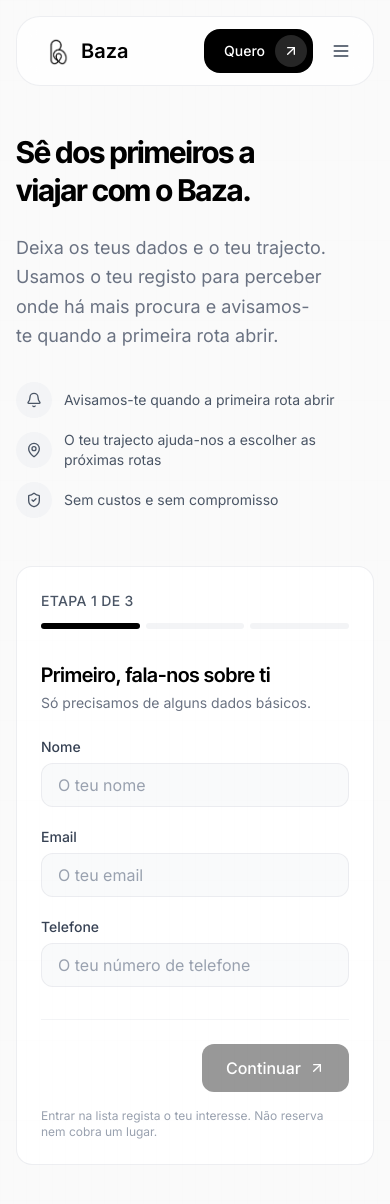
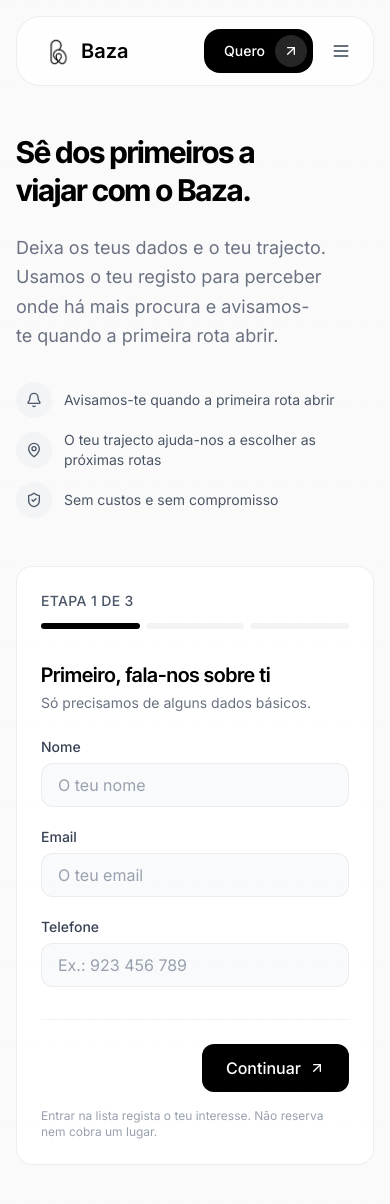
Before and after one commit to B4hza/b4hza-landing-page, a Next.js app: page /waitlist in a window 390 px wide. Shown: the top 1204 px of the page. Built offline with nearby package versions, Linux system fonts and the light colour scheme.

Commit message:
fix(waitlist): corrige ecrã de sucesso invertido e melhora feedback do formulário

```diff
--- a/src/app/waitlist/page.tsx
+++ b/src/app/waitlist/page.tsx
@@ -1,23 +1,25 @@
 "use client"
 
-import { useState } from "react"
+import { useEffect, useRef, useState } from "react"
 import {
+  AlertCircle,
   ArrowLeft,
   ArrowUpRight,
   Bell,
   Check,
   CarFront,
+  Loader2,
   MapPin,
   ShieldCheck,
   User,
   type LucideIcon,
 } from "lucide-react"
-import Link from "next/link"
 
 const ENDPOINT =
   "https://script.google.com/macros/s/AKfycbz2HdwAsgHKhwNJTU0F97WA-XYtHBG1OdG2zkLW7rEvVbs5xudbYNGO2EGHC2H3e3yoeg/exec"
 
 const TOTAL_STEPS = 3
+const SUBMIT_TIMEOUT_MS = 15000
 
 const initialData = {
   name: "",
@@ -42,6 +44,8 @@
 }
 
 type FormData = typeof initialData
+type FieldName = keyof FormData
+type Errors = Partial<Record<FieldName, string>>
 
 const roles: { value: string; label: string; hint: string; icon: LucideIcon }[] = [
   { value: "passenger", label: "Passageiro", hint: "Faço o mesmo trajecto com frequência", icon: User },
@@ -57,22 +61,114 @@
 const eyebrow = "text-sm font-medium text-gray-600 uppercase tracking-wide"
 
 const fieldClass =
-  "h-11 w-full min-w-0 appearance-none rounded-xl border border-gray-200/70 bg-gray-50 px-4 text-base text-gray-900 outline-none transition-colors placeholder:text-gray-400 hover:border-gray-300 focus:border-black focus:bg-white focus:ring-1 focus:ring-black"
+  "h-11 w-full min-w-0 appearance-none rounded-xl border bg-gray-50 px-4 text-base text-gray-900 outline-none transition-colors placeholder:text-gray-400 focus:bg-white focus:ring-1 disabled:cursor-not-allowed disabled:opacity-60"
+
+const fieldNormal =
+  "border-gray-200/70 hover:border-gray-300 focus:border-black focus:ring-black"
+
+const fieldInvalid =
+  "border-red-400 bg-red-50/40 hover:border-red-400 focus:border-red-500 focus:ring-red-500"
 
 const labelClass = "mb-1.5 block text-sm font-medium text-gray-700"
+
+/* ------------------------------ Validação ------------------------------ */
+
+const EMAIL_RE = /^[^\s@]+@[^\s@]+\.[^\s@]{2,}$/
+
+// Aceita "923 456 789", "+244 923 456 789", "00244923456789"
+function normalizePhone(raw: string) {
+  return raw.replace(/[\s\-().]/g, "").replace(/^(\+|00)?244/, "")
+}
+
+const stepFields = (step: number, role: string): FieldName[] => {
+  if (step === 1) return ["name", "email", "phone"]
+  if (step === 2) return ["role"]
+  if (role === "passenger") {
+    return ["origin", "destination", "departureTime", "returnTime", "frequency"]
+  }
+  if (role === "driver") {
+    return [
+      "driverOrigin",
+      "driverDestination",
+      "driverStartTime",
+      "driverEndTime",
+      "vehicleCapacity",
+      "availability",
+    ]
+  }
+  return []
+}
+
+function validate(d: FormData, fields: FieldName[]): Errors {
+  const errors: Errors = {}
+  const empty = (k: FieldName) => d[k].trim() === ""
+
+  for (const k of fields) {
+    if (empty(k)) {
+      errors[k] =
+        k === "role"
+          ? "Escolhe uma opção para continuar."
+          : k === "frequency" || k === "vehicleCapacity" || k === "availability"
+            ? "Seleciona uma opção."
+            : k.toLowerCase().includes("time") || k.toLowerCase().includes("starttime") || k.toLowerCase().includes("endtime")
+              ? "Indica uma hora."
+              : "Este campo é obrigatório."
+    }
+  }
+
+  if (fields.includes("name") && !errors.name && d.name.trim().length < 2) {
+    errors.name = "Escreve o teu nome."
+  }
+
+  if (fields.includes("email") && !errors.email && !EMAIL_RE.test(d.email.trim())) {
+    errors.email = "Este email não parece válido. Ex.: nome@exemplo.com"
+  }
+
+  if (fields.includes("phone") && !errors.phone && !/^9\d{8}$/.test(normalizePhone(d.phone))) {
+    errors.phone = "Usa 9 dígitos, a começar por 9. Ex.: 923 456 789"
+  }
+
+  return errors
+}
+
+/* ------------------------------ Componentes ------------------------------ */
+
+function FieldError({ id, message }: { id: string; message?: string }) {
+  if (!message) return null
+  return (
+    <p id={`${id}-error`} className="mt-1.5 flex items-start gap-1.5 text-sm text-red-600">
+      <AlertCircle className="mt-0.5 h-3.5 w-3.5 shrink-0" aria-hidden="true" />
+      {message}
+    </p>
+  )
+}
 
 function Field({
   label,
   id,
+  error,
   className = "",
   ...props
-}: { label: string; id: string } & React.InputHTMLAttributes<HTMLInputElement>) {
+}: {
+  label: string
+  id: string
+  error?: string
+} & React.InputHTMLAttributes<HTMLInputElement>) {
   return (
     <div className="min-w-0">
       <label htmlFor={id} className={labelClass}>
         {label}
       </label>
-      <input id={id} name={id} required className={`${fieldClass} ${className}`} {...props} />
+      <input
+        id={id}
+        name={id}
+        aria-required="true"
+        aria-invalid={error ? true : undefined}
+        aria-describedby={error ? `${id}-error` : undefined}
+        className={`${fieldClass} ${error ? fieldInvalid : fieldNormal} ${className}`}
+        {...props}
+      />
+      <FieldError id={id} message={error} />
     </div>
   )
 }
@@ -82,19 +178,29 @@
   id,
   placeholder,
   options,
+  error,
   ...props
 }: {
   label: string
   id: string
   placeholder: string
   options: { value: string; label: string }[]
+  error?: string
 } & React.SelectHTMLAttributes<HTMLSelectElement>) {
   return (
     <div className="min-w-0">
       <label htmlFor={id} className={labelClass}>
         {label}
       </label>
-      <select id={id} name={id} required className={fieldClass} {...props}>
+      <select
+        id={id}
+        name={id}
+        aria-required="true"
+        aria-invalid={error ? true : undefined}
+        aria-describedby={error ? `${id}-error` : undefined}
+        className={`${fieldClass} ${error ? fieldInvalid : fieldNormal}`}
+        {...props}
+      >
         <option value="">{placeholder}</option>
         {options.map((o) => (
           <option key={o.value} value={o.value}>
@@ -102,6 +208,7 @@
           </option>
         ))}
       </select>
+      <FieldError id={id} message={error} />
     </div>
   )
 }
@@ -109,55 +216,90 @@
 function StepHeader({ title, description }: { title: string; description: string }) {
   return (
     <div className="mb-6">
-      <h2 className="text-xl font-semibold text-black">{title}</h2>
+      <h2 tabIndex={-1} className="text-xl font-semibold text-black outline-none">
+        {title}
+      </h2>
       <p className="mt-1 text-sm text-gray-500">{description}</p>
     </div>
   )
 }
 
+/* ------------------------------ Página ------------------------------ */
+
 export default function WaitlistForm() {
   const [step, setStep] = useState(1)
   const [formData, setFormData] = useState<FormData>(initialData)
+  const [touched, setTouched] = useState<Partial<Record<FieldName, boolean>>>({})
   const [isSubmitting, setIsSubmitting] = useState(false)
   const [submitted, setSubmitted] = useState(false)
   const [error, setError] = useState("")
 
+  const stepRef = useRef<HTMLDivElement>(null)
+  const successRef = useRef<HTMLHeadingElement>(null)
+  const firstRender = useRef(true)
+
+  // Ao mudar de etapa, leva o foco (e o ecrã) para o título da nova etapa
+  useEffect(() => {
+    if (firstRender.current) {
+      firstRender.current = false
+      return
+    }
+    const heading = stepRef.current?.querySelector<HTMLElement>("h2")
+    heading?.focus()
+    heading?.scrollIntoView({ behavior: "smooth", block: "center" })
+  }, [step])
+
+  useEffect(() => {
+    if (submitted) successRef.current?.focus()
+  }, [submitted])
+
+  const fields = stepFields(step, formData.role)
+  const allErrors = validate(formData, fields)
+
+  // Só mostra o erro depois de o campo ter sido tocado ou de uma tentativa de avançar
+  const errorFor = (name: FieldName) => (touched[name] ? allErrors[name] : undefined)
+
   const handleChange = (
     e: React.ChangeEvent<HTMLInputElement | HTMLSelectElement>
   ) => {
-    setFormData((current) => ({ ...current, [e.target.name]: e.target.value }))
+    const { name, value } = e.target
+    setFormData((current) => ({ ...current, [name]: value }))
+    if (error) setError("")
   }
 
-  const filled = (...values: string[]) => values.every((v) => v.trim() !== "")
-
-  const isStepValid = () => {
-    const d = formData
-
-    if (step === 1) return filled(d.name, d.email, d.phone)
-    if (step === 2) return filled(d.role)
-
-    if (d.role === "passenger") {
-      return filled(d.origin, d.destination, d.departureTime, d.returnTime, d.frequency)
+  const handleBlur = (
+    e: React.FocusEvent<HTMLInputElement | HTMLSelectElement>
+  ) => {
+    const name = e.target.name as FieldName
+    setTouched((t) => ({ ...t, [name]: true }))
   }
 
-    if (d.role === "driver") {
-      return filled(
-        d.driverOrigin,
-        d.driverDestination,
-        d.driverStartTime,
-        d.driverEndTime,
-        d.vehicleCapacity,
-        d.availability
-      )
-    }
+  const fieldProps = (name: FieldName) => ({
+    value: formData[name],
+    onChange: handleChange,
+    onBlur: handleBlur,
+    error: errorFor(name),
+    disabled: isSubmitting,
+  })
 
-    return false
+  const goBack = () => {
+    setError("")
+    setStep((s) => s - 1)
   }
 
   const handleSubmit = async (e: React.FormEvent) => {
     e.preventDefault()
+    if (isSubmitting) return
 
-    if (!isStepValid()) return
+    // Mostra todos os erros da etapa atual e leva o foco ao primeiro
+    const errors = validate(formData, fields)
+    const invalid = fields.filter((f) => errors[f])
+
+    if (invalid.length > 0) {
+      setTouched((t) => ({ ...t, ...Object.fromEntries(invalid.map((f) => [f, true])) }))
+      document.getElementById(invalid[0])?.focus()
+      return
+    }
 
     // Enter nas etapas 1 e 2 avança em vez de enviar
     if (step < TOTAL_STEPS) {
@@ -168,67 +310,102 @@
     setIsSubmitting(true)
     setError("")
 
+    const controller = new AbortController()
+    const timer = setTimeout(() => controller.abort(), SUBMIT_TIMEOUT_MS)
+
     try {
+      const payload = Object.fromEntries(
+        Object.entries(formData).map(([k, v]) => [k, v.trim()])
+      )
+
+      // Nota: com no-cors a resposta é opaca, por isso só detetamos falhas de rede/timeout.
       await fetch(`${ENDPOINT}?ts=${Date.now()}`, {
         method: "POST",
         mode: "no-cors",
         headers: { "Content-Type": "application/json" },
-        body: JSON.stringify(formData),
+        body: JSON.stringify(payload),
+        signal: controller.signal,
       })
 
       setSubmitted(true)
     } catch (err) {
       console.error("Erro ao enviar:", err)
-      setError("Não conseguimos enviar o teu registo. Verifica a ligação e tenta outra vez.")
+      setError(
+        err instanceof DOMException && err.name === "AbortError"
+          ? "O envio demorou demasiado. Os teus dados continuam aqui — tenta outra vez."
+          : "Não conseguimos enviar o teu registo. Verifica a ligação à internet e tenta outra vez. Os teus dados continuam aqui."
+      )
     } finally {
+      clearTimeout(timer)
       setIsSubmitting(false)
     }
   }
 
+  /* ------------------------------ Sucesso ------------------------------ */
+
   if (submitted) {
+    const isDriver = formData.role === "driver"
+    const from = (isDriver ? formData.driverOrigin : formData.origin).trim()
+    const to = (isDriver ? formData.driverDestination : formData.destination).trim()
+    const firstName = formData.name.trim().split(/\s+/)[0]
+
     return (
       <main className="px-4 py-16 sm:px-6 sm:py-20">
-        <div className="mx-auto max-w-xl rounded-2xl border border-gray-200/70 bg-white px-6 py-12 md:px-12">
-          <span className="flex h-12 w-12 items-center justify-center rounded-full bg-gray-100 text-gray-700">
+        <div
+          role="status"
+          className="relative z-20 mx-auto max-w-xl rounded-2xl border border-gray-200/70 bg-white px-6 py-12 md:px-12"
+        >
+          <span className="flex h-12 w-12 items-center justify-center rounded-full bg-black text-white">
             <Check className="h-5 w-5" strokeWidth={2.5} aria-hidden="true" />
           </span>
 
-          <h1 className="mt-6 text-3xl font-bold leading-tight tracking-tight text-black text-balance md:text-4xl">
-            Já estás na lista.
+          <h1
+            ref={successRef}
+            tabIndex={-1}
+            className="mt-6 text-3xl font-bold leading-tight tracking-tight text-black text-balance outline-none md:text-4xl"
+          >
+            Já estás na lista, {firstName}.
           </h1>
 
           <p className="mt-4 text-lg leading-relaxed text-gray-500 text-balance">
-            Recebemos o teu registo. Vamos avisar-te quando a primeira rota estiver
-            pronta. Entrar na lista não reserva nem cobra um lugar.
+            Recebemos o teu registo como {isDriver ? "motorista" : "passageiro"}. Entrar na
+            lista não reserva nem cobra um lugar.
           </p>
 
-          <div className="mt-8 flex flex-col gap-3 sm:flex-row">
-            <Link
-              href="/#primeira-rota"
-              className="group inline-flex h-11 flex-1 items-center justify-center gap-2 rounded-xl bg-black px-6 font-medium text-white transition-colors hover:bg-gray-800"
-            >
-              Ver a primeira rota
-              <ArrowUpRight className="h-4 w-4 transition-transform group-hover:-translate-y-0.5 group-hover:translate-x-0.5" />
-            </Link>
+          <dl className="mt-8 divide-y divide-gray-100 rounded-xl border border-gray-200/70 bg-gray-50 text-sm">
+            <div className="flex justify-between gap-4 px-4 py-3">
+              <dt className="text-gray-500">Trajecto</dt>
+              <dd className="text-right font-medium text-gray-900">
+                {from} → {to}
+              </dd>
+            </div>
+            <div className="flex justify-between gap-4 px-4 py-3">
+              <dt className="text-gray-500">Vamos contactar-te em</dt>
+              <dd className="break-all text-right font-medium text-gray-900">
+                {formData.email.trim()}
+              </dd>
+            </div>
+          </dl>
 
-            <Link
-              href="/"
-              className="inline-flex h-11 flex-1 items-center justify-center rounded-xl border border-black/[0.08] px-6 font-medium text-gray-700 transition-colors hover:bg-gray-50"
-            >
-              Voltar ao início
-            </Link>
-          </div>
+          <p className="mt-6 text-sm text-gray-500">
+            Quando a primeira rota abrir, enviamos um aviso para este email. Se te enganaste
+            em algum dado, responde a essa mensagem ou volta a preencher o formulário.
+          </p>
         </div>
       </main>
     )
   }
+
+  /* ------------------------------ Formulário ------------------------------ */
+
+  const submitLabel =
+    step < TOTAL_STEPS ? "Continuar" : isSubmitting ? "A enviar…" : "Entrar na lista"
 
   return (
     <main className="px-4 py-16 sm:px-6 sm:py-20">
       <div className="mx-auto grid max-w-6xl grid-cols-1 items-start gap-12 lg:grid-cols-[minmax(0,5fr)_minmax(0,6fr)] lg:gap-20">
         {/* Esquerda */}
         <div className="space-y-6 lg:sticky lg:top-28">
-
           <h1 className="text-3xl font-bold leading-tight tracking-tight text-black text-balance md:text-5xl">
             Sê dos primeiros a viajar com o Baza.
           </h1>
@@ -253,17 +430,26 @@
         {/* Formulário */}
         <form
           onSubmit={handleSubmit}
+          noValidate
+          aria-busy={isSubmitting}
           className="w-full min-w-0 rounded-2xl border border-gray-200/70 bg-white p-6 md:p-8"
         >
           {/* Progresso */}
           <div className="mb-8">
             <div className="mb-3 flex items-center justify-between">
-              <span className={eyebrow}>
+              <span className={eyebrow} aria-live="polite">
                 Etapa {step} de {TOTAL_STEPS}
               </span>
             </div>
 
-            <div className="grid grid-cols-3 gap-1.5" aria-hidden="true">
+            <div
+              className="grid grid-cols-3 gap-1.5"
+              role="progressbar"
+              aria-valuemin={1}
+              aria-valuemax={TOTAL_STEPS}
+              aria-valuenow={step}
+              aria-label="Progresso do formulário"
+            >
               {Array.from({ length: TOTAL_STEPS }).map((_, i) => (
                 <span
                   key={i}
@@ -275,6 +461,7 @@
             </div>
           </div>
 
+          <div ref={stepRef}>
             {/* Etapa 1 */}
             {step === 1 && (
               <div className="space-y-5">
@@ -289,8 +476,7 @@
                   type="text"
                   autoComplete="name"
                   placeholder="O teu nome"
-                value={formData.name}
-                onChange={handleChange}
+                  {...fieldProps("name")}
                 />
 
                 <Field
@@ -299,8 +485,7 @@
                   type="email"
                   autoComplete="email"
                   placeholder="O teu email"
-                value={formData.email}
-                onChange={handleChange}
+                  {...fieldProps("email")}
                 />
 
                 <Field
@@ -309,9 +494,8 @@
                   type="tel"
                   inputMode="tel"
                   autoComplete="tel"
-                placeholder="O teu número de telefone"
-                value={formData.phone}
-                onChange={handleChange}
+                  placeholder="Ex.: 923 456 789"
+                  {...fieldProps("phone")}
                 />
               </div>
             )}
@@ -325,8 +509,11 @@
                 />
 
                 <div
+                  id="role"
                   role="radiogroup"
                   aria-label="Perfil"
+                  aria-invalid={errorFor("role") ? true : undefined}
+                  aria-describedby={errorFor("role") ? "role-error" : undefined}
                   className="grid grid-cols-1 gap-3 sm:grid-cols-2"
                 >
                   {roles.map(({ value, label, hint, icon: Icon }) => {
@@ -338,10 +525,16 @@
                         type="button"
                         role="radio"
                         aria-checked={selected}
-                      onClick={() => setFormData((c) => ({ ...c, role: value }))}
+                        disabled={isSubmitting}
+                        onClick={() => {
+                          setFormData((c) => ({ ...c, role: value }))
+                          setTouched((t) => ({ ...t, role: true }))
+                        }}
                         className={`flex flex-col gap-3 rounded-2xl border p-5 text-left transition-all ${
                           selected
                             ? "border-black bg-white ring-1 ring-black"
+                            : errorFor("role")
+                              ? "border-red-400 bg-red-50/40"
                               : "border-gray-200/70 bg-gray-50 hover:border-gray-300"
                         }`}
                       >
@@ -373,6 +566,8 @@
                     )
                   })}
                 </div>
+
+                <FieldError id="role" message={errorFor("role")} />
               </div>
             )}
 
@@ -389,8 +584,7 @@
                   id="origin"
                   type="text"
                   placeholder="Ex.: Zango 0"
-                value={formData.origin}
-                onChange={handleChange}
+                  {...fieldProps("origin")}
                 />
 
                 <Field
@@ -398,8 +592,7 @@
                   id="destination"
                   type="text"
                   placeholder="Ex.: Universidade Gregório Semedo"
-                value={formData.destination}
-                onChange={handleChange}
+                  {...fieldProps("destination")}
                 />
 
                 <div className="grid grid-cols-2 gap-3">
@@ -408,8 +601,7 @@
                     id="departureTime"
                     type="time"
                     className="px-2 text-sm sm:px-4 sm:text-base"
-                  value={formData.departureTime}
-                  onChange={handleChange}
+                    {...fieldProps("departureTime")}
                   />
 
                   <Field
@@ -417,8 +609,7 @@
                     id="returnTime"
                     type="time"
                     className="px-2 text-sm sm:px-4 sm:text-base"
-                  value={formData.returnTime}
-                  onChange={handleChange}
+                    {...fieldProps("returnTime")}
                   />
                 </div>
 
@@ -426,8 +617,7 @@
                   label="Quantos dias por semana?"
                   id="frequency"
                   placeholder="Seleciona uma opção"
-                value={formData.frequency}
-                onChange={handleChange}
+                  {...fieldProps("frequency")}
                   options={[
                     { value: "1-2", label: "1–2 dias" },
                     { value: "3-4", label: "3–4 dias" },
@@ -451,8 +641,7 @@
                   id="driverOrigin"
                   type="text"
                   placeholder="Ex.: Zango 0"
-                value={formData.driverOrigin}
-                onChange={handleChange}
+                  {...fieldProps("driverOrigin")}
                 />
 
                 <Field
@@ -460,8 +649,7 @@
                   id="driverDestination"
                   type="text"
                   placeholder="Ex.: Talatona"
-                value={formData.driverDestination}
-                onChange={handleChange}
+                  {...fieldProps("driverDestination")}
                 />
 
                 <div className="grid grid-cols-2 gap-3">
@@ -470,8 +658,7 @@
                     id="driverStartTime"
                     type="time"
                     className="px-2 text-sm sm:px-4 sm:text-base"
-                  value={formData.driverStartTime}
-                  onChange={handleChange}
+                    {...fieldProps("driverStartTime")}
                   />
 
                   <Field
@@ -479,8 +666,7 @@
                     id="driverEndTime"
                     type="time"
                     className="px-2 text-sm sm:px-4 sm:text-base"
-                  value={formData.driverEndTime}
-                  onChange={handleChange}
+                    {...fieldProps("driverEndTime")}
                   />
                 </div>
 
@@ -488,8 +674,7 @@
                   label="Quantos passageiros podes levar?"
                   id="vehicleCapacity"
                   placeholder="Seleciona a capacidade"
-                value={formData.vehicleCapacity}
-                onChange={handleChange}
+                  {...fieldProps("vehicleCapacity")}
                   options={[
                     { value: "4", label: "Até 4 passageiros" },
                     { value: "7", label: "Até 7 passageiros" },
@@ -502,8 +687,7 @@
                   label="Disponibilidade"
                   id="availability"
                   placeholder="Seleciona uma opção"
-                value={formData.availability}
-                onChange={handleChange}
+                  {...fieldProps("availability")}
                   options={[
                     { value: "weekdays", label: "Segunda a sexta" },
                     { value: "weekends", label: "Fins de semana" },
@@ -512,15 +696,17 @@
                 />
               </div>
             )}
+          </div>
 
-          {/* Erro */}
+          {/* Erro de envio */}
           {error && (
-            <p
+            <div
               role="alert"
-              className="mt-6 rounded-xl border border-red-100 bg-red-50 px-4 py-3 text-sm text-red-700"
+              className="mt-6 flex items-start gap-3 rounded-xl border border-red-100 bg-red-50 px-4 py-3 text-sm text-red-700"
             >
-              {error}
-            </p>
+              <AlertCircle className="mt-0.5 h-4 w-4 shrink-0" aria-hidden="true" />
+              <p>{error}</p>
+            </div>
           )}
 
           {/* Botões */}
@@ -528,8 +714,9 @@
             {step > 1 ? (
               <button
                 type="button"
-                onClick={() => setStep((s) => s - 1)}
-                className="inline-flex items-center gap-2 rounded-xl px-4 py-3 text-sm font-medium text-gray-600 transition-colors hover:bg-gray-50"
+                onClick={goBack}
+                disabled={isSubmitting}
+                className="inline-flex items-center gap-2 rounded-xl px-4 py-3 text-sm font-medium text-gray-600 transition-colors hover:bg-gray-50 disabled:cursor-not-allowed disabled:opacity-40"
               >
                 <ArrowLeft className="h-4 w-4" aria-hidden="true" />
                 Voltar
@@ -540,11 +727,13 @@
 
             <button
               type="submit"
-              disabled={isSubmitting || !isStepValid()}
-              className="group inline-flex items-center justify-center gap-2 whitespace-nowrap rounded-xl bg-black px-6 py-3 font-medium text-white transition-colors hover:bg-gray-800 disabled:cursor-not-allowed disabled:opacity-40"
+              disabled={isSubmitting}
+              className="group inline-flex items-center justify-center gap-2 whitespace-nowrap rounded-xl bg-black px-6 py-3 font-medium text-white transition-colors hover:bg-gray-800 disabled:cursor-wait disabled:opacity-70"
             >
-              {step < TOTAL_STEPS ? "Continuar" : isSubmitting ? "A enviar…" : "Entrar na lista"}
-              {!isSubmitting && (
+              {submitLabel}
+              {isSubmitting ? (
+                <Loader2 className="h-4 w-4 animate-spin" aria-hidden="true" />
+              ) : (
                 <ArrowUpRight className="h-4 w-4 transition-transform group-hover:-translate-y-0.5 group-hover:translate-x-0.5" />
               )}
             </button>
```
Lines whose indentation alone changed are shown as unchanged.
